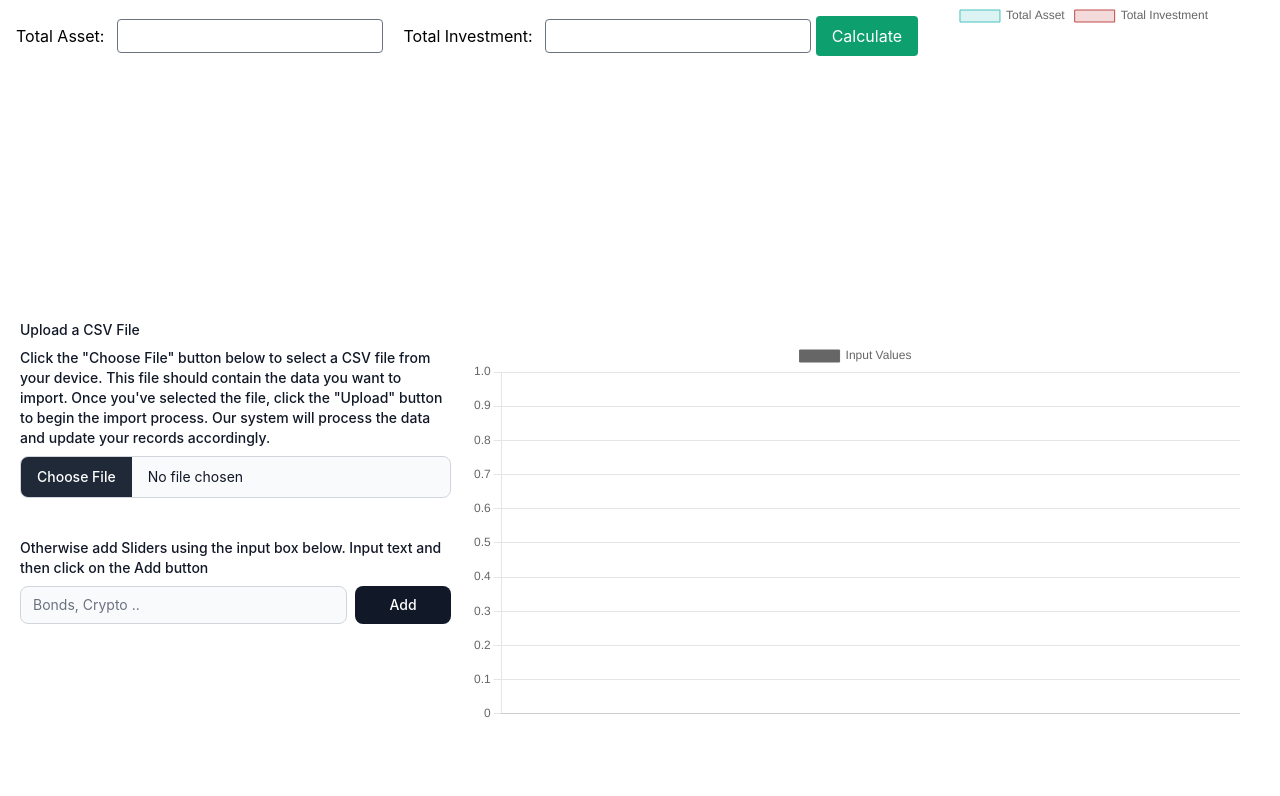
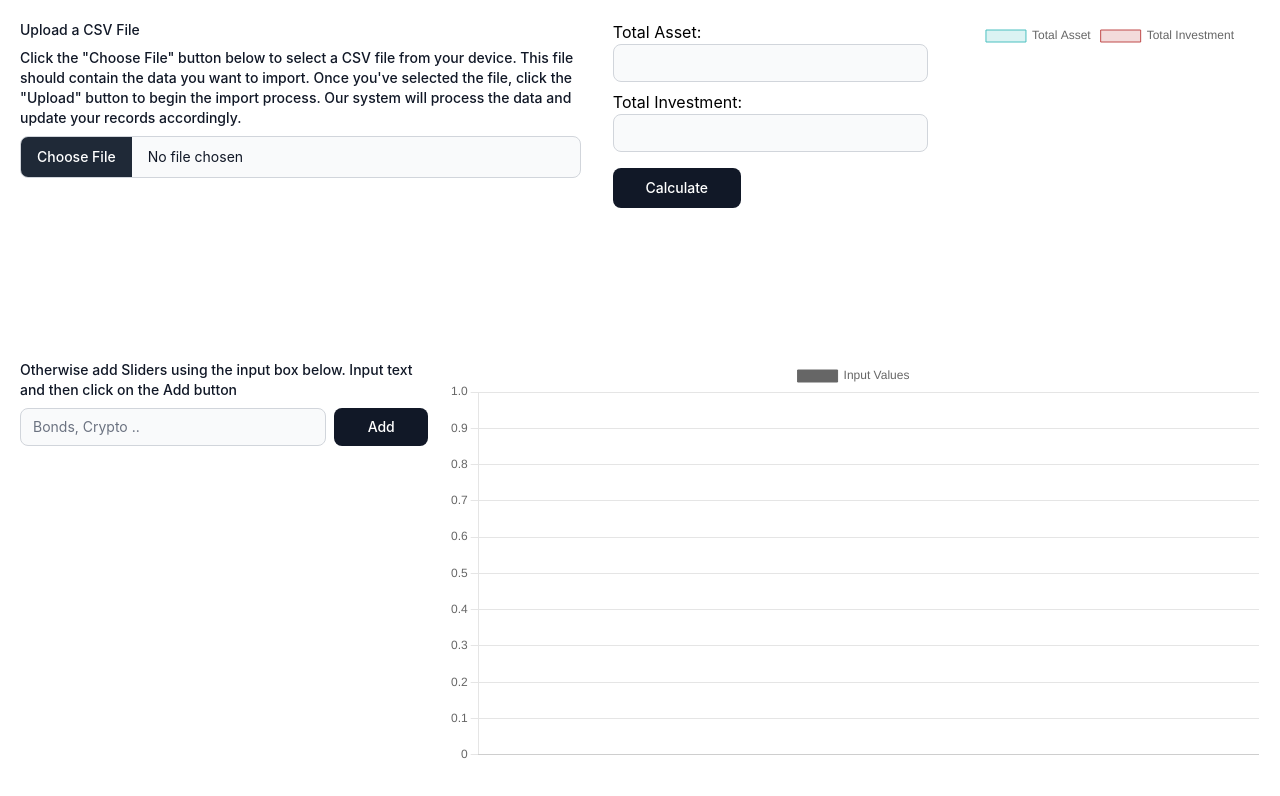
Before and after one commit to Shihab-Chowdhury/slider-ui, a website: page index.html in a window 1280 px wide. Drawn offline with nearby package versions, Linux system fonts and the light colour scheme.

Commit message:
added pie chart

```diff
--- a/index.html
+++ b/index.html
@@ -7,28 +7,8 @@
     <link rel="stylesheet" href="./dist/output.css" />
   </head>
   <body>
-    <div class="container flex">
-
-
-
-
-      <div id="investmentBox" class=" p-4">
-        <label for="totalAsset" class="mr-2">Total Asset:</label>
-        <input type="number" id="totalAsset" class="px-2 py-1 border rounded">
-        <label for="totalInvestment" class="ml-4 mr-2">Total Investment:</label>
-        <input type="number" id="totalInvestment" class="px-2 py-1 border rounded">
-        <button id="calculateButton" class="px-4 py-2 bg-green-500 text-white rounded hover:bg-green-600">Calculate</button>
-      </div>
-
-      <div class="graph">
-        <canvas id="pieChart"></canvas>
-      </div>
-
-    </div>
-
-    <div id="main" class="flex flex-row p-5">
-      <div id="input" class="w-2/5">
-        <div class="pb-10">
+    <div class="container flex p-5">
+      <div class="">
         <link
           rel="stylesheet"
           href="https://unpkg.com/flowbite@1.4.4/dist/flowbite.min.css"
@@ -57,6 +37,30 @@
           />
         </div>
       </div>
+
+      <div id="investmentBox" class="pl-8">
+        <div class="flex flex-col pb-4">
+
+          <div class="pb-2">
+            <label for="totalAsset" class="mr-2">Total Asset:</label>
+            <input type="number" id="totalAsset" class="w-full text-sm text-gray-900 border border-gray-300 rounded-lg cursor-text bg-gray-50 dark:text-gray-400 focus:outline-none dark:bg-gray-700 dark:border-gray-600 dark:placeholder-gray-400">
+          </div>
+          <div>
+            <label for="totalInvestment" class="">Total Investment:</label>
+            <input type="number" id="totalInvestment" class="w-full text-sm text-gray-900 border border-gray-300 rounded-lg cursor-text bg-gray-50 dark:text-gray-400 focus:outline-none dark:bg-gray-700 dark:border-gray-600 dark:placeholder-gray-400">
+          </div>
+        </div>
+        <button id="calculateButton" class="w-32 h-10 rounded-lg bg-gray-900 text-sm font-medium text-white">Calculate</button>
+      </div>
+
+      <div class="graph pl-8">
+        <canvas id="pieChart"></canvas>
+      </div>
+
+    </div>
+
+    <div id="main" class="flex flex-row p-5">
+      <div id="input" class="w-2/5">
 
         <div class="pb-5">
           <link
@@ -96,7 +100,7 @@
         </div>
       </div>
 
-      <div id="graph" class="w-full p-5">
+      <div id="graph" class="w-full pl-5 pr-5">
         <canvas id="barGraph"></canvas>
       </div>
     </div>
```
Lines whose indentation alone changed are shown as unchanged.
